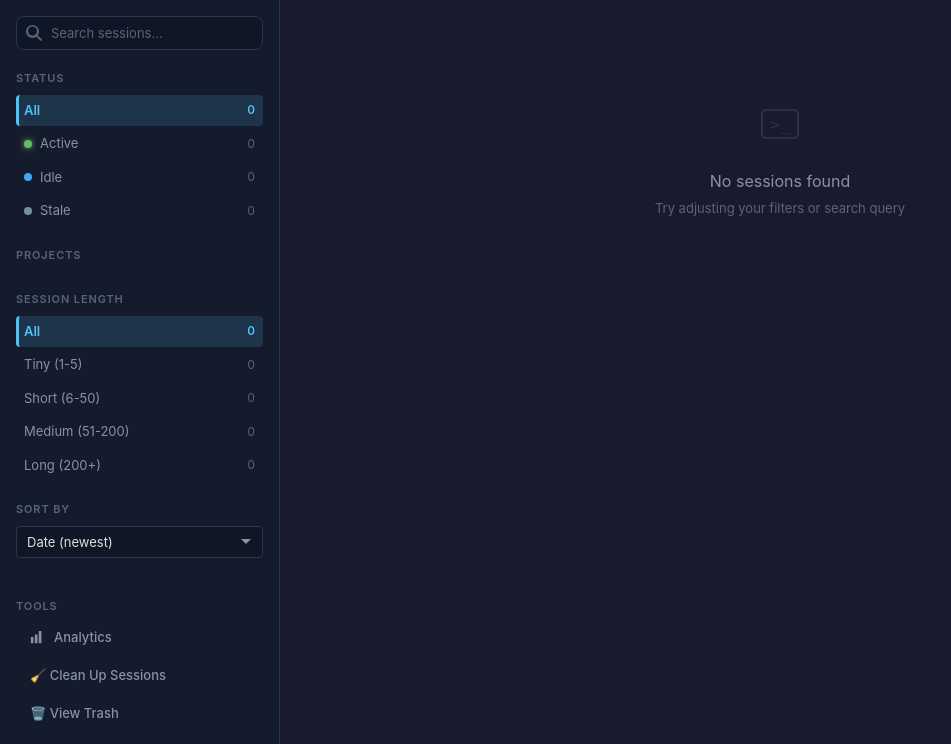
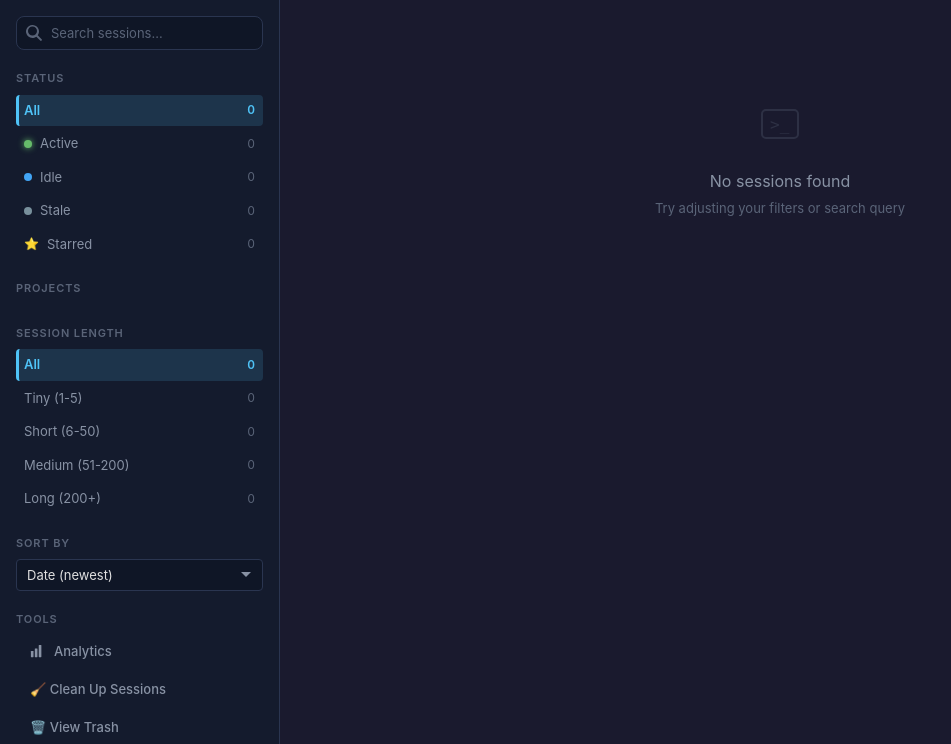
Before and after one commit to diegouis/claude-session-hub, a FastAPI app: page / in a window 1280 px wide. Shown: the part 56-800 px from the top of the page, without its empty margins (0-951 px from the left). Run offline with FastAPI, Linux system fonts and the light colour scheme; data that the repository does not hold is empty; some libraries are stand-ins or nearby versions.

Commit message:
feat: starred filter, model names, analytics auto-hide on filter
- Add "Starred" as a status filter option with star icon
- Fix model distribution legend to show readable names (opus 4-6, etc)
- Auto-switch from analytics to list view when any filter is selected

```diff
--- a/static/app.js
+++ b/static/app.js
@@ -447,7 +447,11 @@ const SessionHub = (() => {
     function getFilteredSessions(exclude) {
       let sessions = [...state.sessions];
       if (exclude !== 'status' && state.filters.status !== 'all') {
-        sessions = sessions.filter(s => s.status === state.filters.status);
+        if (state.filters.status === 'starred') {
+          sessions = sessions.filter(s => s.starred);
+        } else {
+          sessions = sessions.filter(s => s.status === state.filters.status);
+        }
       }
       if (exclude !== 'projects' && state.filters.projects.size > 0) {
         sessions = sessions.filter(s => state.filters.projects.has(s.project));
@@ -469,20 +473,23 @@ const SessionHub = (() => {
 
     // Status counts (exclude status filter so we see all statuses)
     const statusBase = getFilteredSessions('status');
-    const statusCounts = { all: 0, active: 0, idle: 0, stale: 0 };
+    const statusCounts = { all: 0, active: 0, idle: 0, stale: 0, starred: 0 };
     for (const s of statusBase) {
       statusCounts.all++;
       const st = s.status || 'stale';
       if (statusCounts[st] !== undefined) statusCounts[st]++;
+      if (s.starred) statusCounts.starred++;
     }
     const countAll = $('#count-all');
     const countActive = $('#count-active');
     const countIdle = $('#count-idle');
     const countStale = $('#count-stale');
+    const countStarred = $('#count-starred');
     if (countAll) countAll.textContent = statusCounts.all;
     if (countActive) countActive.textContent = statusCounts.active;
     if (countIdle) countIdle.textContent = statusCounts.idle;
     if (countStale) countStale.textContent = statusCounts.stale;
+    if (countStarred) countStarred.textContent = statusCounts.starred;
 
     // Length counts (exclude length filter so we see all buckets)
     const lengthBase = getFilteredSessions('length');
@@ -522,11 +529,20 @@ const SessionHub = (() => {
   // --- Filtering & Sorting ---
 
   function applyFilters() {
+    // If we're in analytics view and a filter was activated, switch to list view
+    if (state.currentView === 'analytics') {
+      showListView();
+    }
+
     let sessions = [...state.sessions];
 
     // Status filter
     if (state.filters.status !== 'all') {
-      sessions = sessions.filter(s => s.status === state.filters.status);
+      if (state.filters.status === 'starred') {
+        sessions = sessions.filter(s => s.starred);
+      } else {
+        sessions = sessions.filter(s => s.status === state.filters.status);
+      }
     }
 
     // Project filter
@@ -1416,7 +1432,7 @@ const SessionHub = (() => {
     svg += '</svg>';
     let legend = '<div class="chart-legend">';
     models.forEach((m, i) => {
-      const name = m.model.replace('claude-', '').replace(/-\d{8,}$/, '');
+      const name = m.model.replace(/^claude-/, '').replace(/-\d{8,}.*$/, '').replace(/-(\d+-\d+)$/, ' $1');
       legend += `<div class="legend-item"><span class="legend-dot" style="background:${colors[i % colors.length]}"></span><span class="legend-label">${escapeHtml(name)}</span><span class="legend-value">${m.percentage.toFixed(1)}%</span></div>`;
     });
     legend += '</div>';
@@ -1500,7 +1516,7 @@ const SessionHub = (() => {
     html += `<div class="cost-note">${escapeHtml(cost.note || 'Estimated based on API pricing')}</div>`;
     html += '<div class="cost-breakdown">';
     (cost.by_model || []).forEach(m => {
-      const name = m.model.replace('claude-', '').replace(/-\d{8,}$/, '');
+      const name = m.model.replace(/^claude-/, '').replace(/-\d{8,}.*$/, '').replace(/-(\d+-\d+)$/, ' $1');
       html += `<div class="cost-row"><span class="cost-model">${escapeHtml(name)}</span><span class="cost-amount">$${m.cost_usd.toFixed(2)}</span></div>`;
     });
     html += '</div>';
--- a/templates/index.html
+++ b/templates/index.html
@@ -87,6 +87,12 @@
               <span class="status-dot status-stale"></span>
               <span class="filter-label">Stale</span>
               <span class="filter-count" id="count-stale">--</span>
+            </label>
+            <label class="filter-option">
+              <input type="radio" name="status" value="starred">
+              <span class="star-icon" style="font-size:12px">&#11088;</span>
+              <span class="filter-label">Starred</span>
+              <span class="filter-count" id="count-starred">--</span>
             </label>
           </div>
         </div>
```
